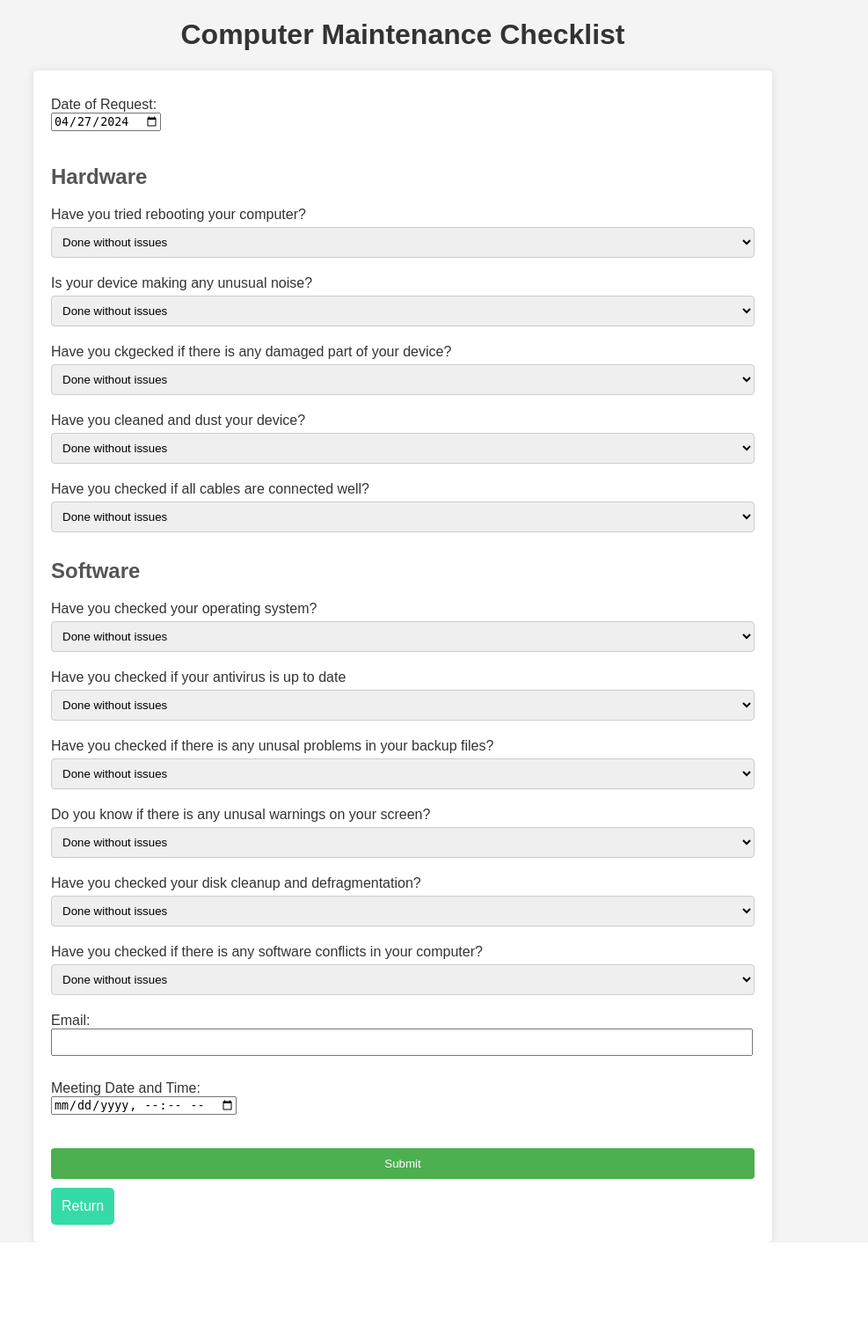
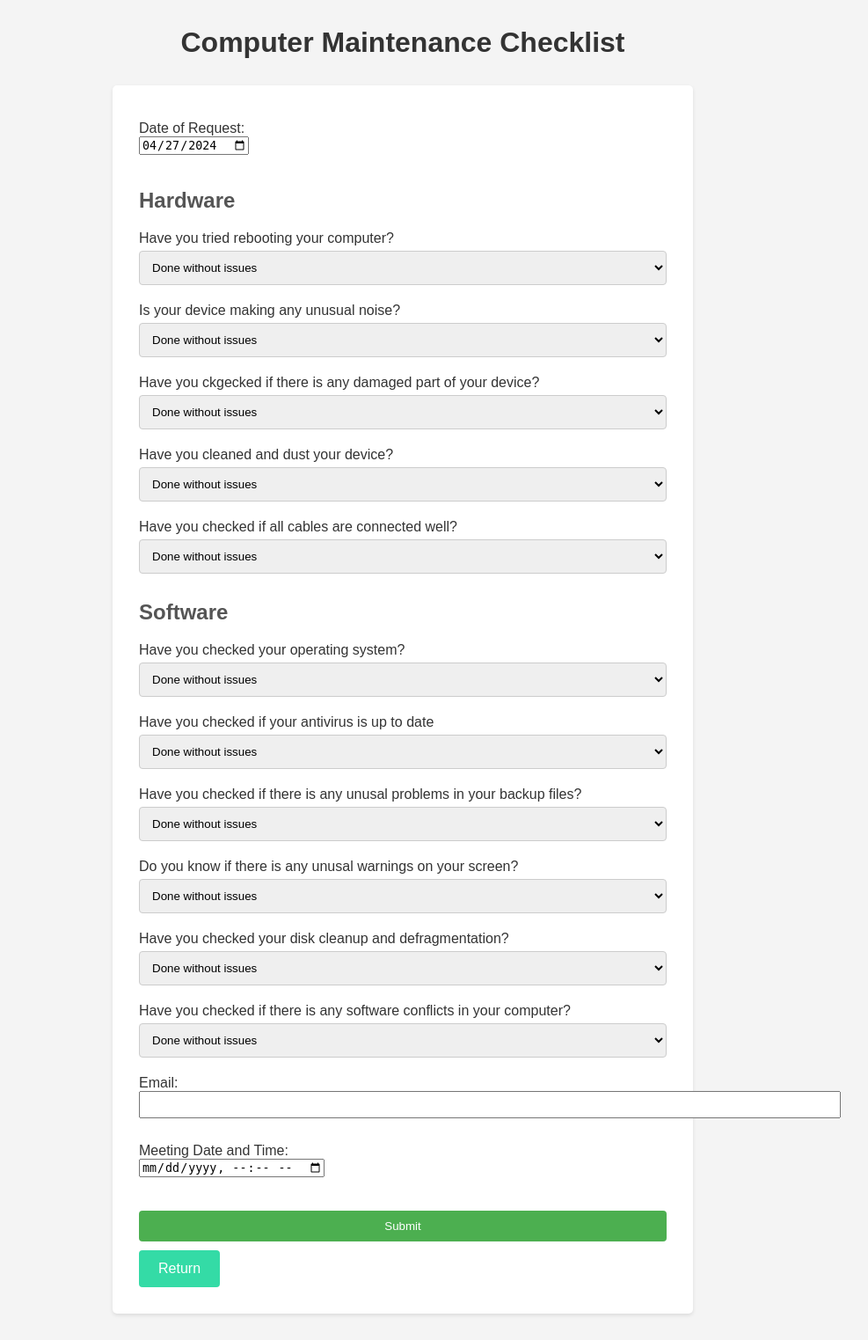
Before and after one commit to Jjo365/project, a PHP site: page /maintenance.php in a window 1280 px wide. Shown: the whole page at 88% size, without its empty margins (182-1169 px from the left). Before the commit the page ends 1412 px from the top, so only its background shows below. Run offline with PHP 8.4, Linux system fonts and the light colour scheme.

Commit message:
Update styles8.css
Dans cette version modifiée, j'ai apporté les ajustements suivants :

J'ai augmenté la marge supérieure du titre principal (h1) pour le décaler davantage du haut de la page.
J'ai modifié la largeur maximale du formulaire (form) à 600px pour le rendre plus compact.
J'ai augmenté la marge autour du formulaire (form) pour créer plus d'espace entre le formulaire et les éléments adjacents.
J'ai augmenté la taille des boutons (button) en augmentant le padding pour une apparence plus conviviale.
J'ai ajouté une transition de couleur sur les boutons (button) pour une expérience de survol plus agréable.
J'ai ajusté les marges du bouton personnalisé (.button) pour une meilleure cohérence avec les autres éléments.
J'ai ajouté une transition de couleur sur le bouton personnalisé (.button) pour une expérience de survol plus agréable.

```diff
--- a/styles8.css
+++ b/styles8.css
@@ -8,15 +8,16 @@ body {
 h1 {
   text-align: center;
   color: #333;
+  margin-top: 30px;
 }
 
 form {
-    max-width: 800px;
-    margin: 0 auto;
-    padding: 20px;
+  max-width: 600px;
+  margin: 30px auto;
+  padding: 30px;
   background: #fff;
   border-radius: 5px;
-    box-shadow: 0 0 10px rgba(0, 0, 0, 0.1);
+  box-shadow: 0 2px 4px rgba(0, 0, 0, 0.1);
 }
 
 h2 {
@@ -32,7 +33,7 @@ label {
 
 select {
   width: 100%;
-    padding: 8px;
+  padding: 10px;
   margin-top: 5px;
   margin-bottom: 10px;
   border: 1px solid #ccc;
@@ -50,24 +51,25 @@ button {
   border: none;
   border-radius: 4px;
   cursor: pointer;
+  transition: background-color 0.3s ease-out;
 }
 
 button:hover {
   background-color: #45a049;
 }
+
 .button {
   display: inline-block;
-    padding: 10px 10px;
+  padding: 10px 20px;
   background-color: #34dba6;
   color: white;
   text-decoration: none;
-    border-radius: 5px;
+  border-radius: 4px;
   border: 2px solid #34dba6;
-    transition: background-color 0.3s, color 0.3s;
+  transition: background-color 0.3s ease-out, color 0.3s ease-out;
   margin-top: 10px;
 }
 
 .button:hover {
   background-color: #29b957;
-    color: white;
 }
```
Lines whose indentation alone changed are shown as unchanged.
